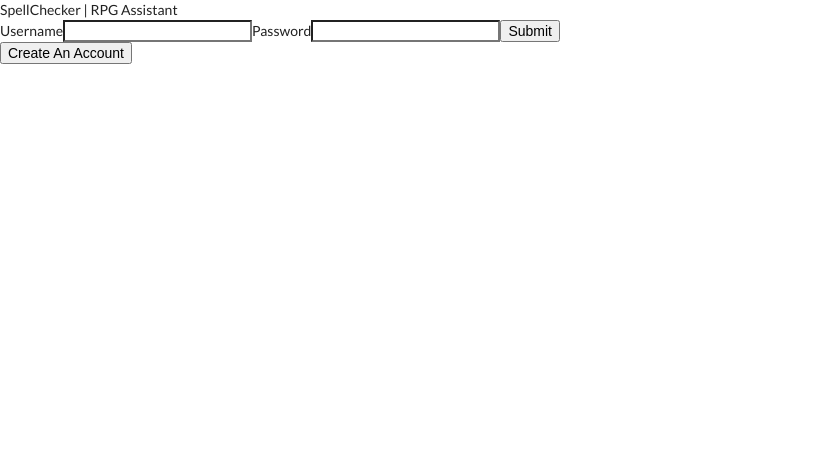
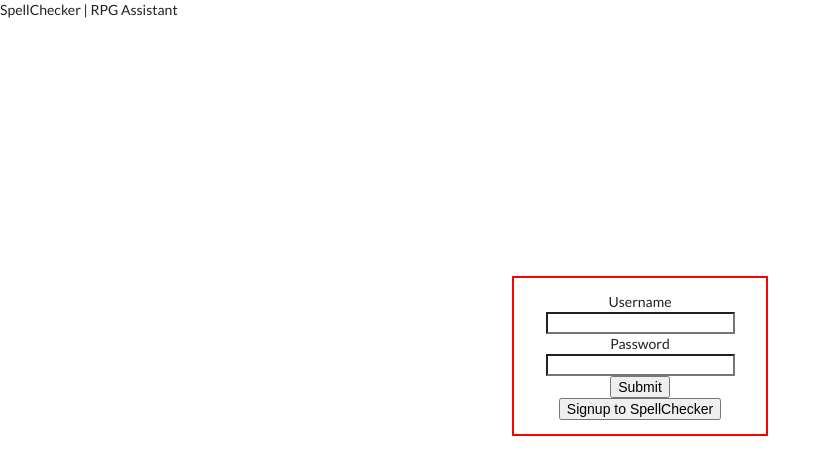
Before and after one commit to trevor-jameson/v2-frontend-spell-checker, a React (Create React App) app: page / in a window 1280 px wide. Both pictures are taken after a click on the button "Login". Shown: the top 474 px of the page, without its empty margins (0-831 px from the left). Built offline with nearby package versions, Linux system fonts and the light colour scheme; a web font is replaced by a local one.

Commit message:
Style added for LandingPage. Composable styling not working for LandingForms

```diff
--- a/src/components/LandingPage.js
+++ b/src/components/LandingPage.js
@@ -1,8 +1,18 @@
 import React from 'react'
+import styled from 'styled-components'
 
 import Login from './Login'
 import Signup from './Signup'
 import Welcome from './Welcome'
+
+
+const LandingContainer = styled.div`
+  border: 2px solid red;
+  margin: 20% auto;
+  padding: 1em;
+  text-align: center;
+  max-width: 20%;
+`
 
 export default class LandingPage extends React.Component {
     state = {
@@ -24,9 +34,9 @@ export default class LandingPage extends React.Component {
 
     render(){
         return (
-            <div id='landing-page'>
+            <LandingContainer>
                 {this.pageToRender()}
-            </div>
+            </LandingContainer>
         )
     }
 }
--- a/src/components/Login.js
+++ b/src/components/Login.js
@@ -1,7 +1,9 @@
-import React from 'react'
+import React, { Fragment } from 'react'
 import Adapter from '../utils/Adapter'
+import '../styled_components/LandingFormWrapper'
+import LandingFormWrapper from '../styled_components/LandingFormWrapper'
 
-export default class Login extends React.Component {
+class Login extends React.Component {
   state = {
       username: '',
       password: '',
@@ -11,7 +13,7 @@ export default class Login extends React.Component {
 
   render() {
     return (
-      <div id='login-view'>
+      <Fragment>
         <form onSubmit={(e) => Adapter.submitLoginOrSignup(e, 'login', this.state)}>
           <label htmlFor="username">Username</label>
           <input
@@ -34,9 +36,11 @@ export default class Login extends React.Component {
           value='signup'
           onClick={this.props.changeView}
           >
-          Create An Account
+          Signup to SpellChecker
         </button>
-      </div>
+      </Fragment>
     );
   }
 }
+
+export default LandingFormWrapper(Login)
--- a/src/components/template.js
+++ b/src/components/react_component_template.js
@@ -1,3 +1,5 @@
+// Not for rendering; copy to reduce boilerplate when creating class components
+
 import React from 'react'
 
 export default class name extends React.Component {
--- /dev/null
+++ b/src/styled_components/LandingFormWrapper.js
@@ -0,0 +1,12 @@
+import styled from 'styled-components'
+
+// Wrapper should overwrite styles in the passed-in component
+const LandingFormWrapper = (component) =>{
+    return styled(component)`
+        background-color: red;
+        color: blue;
+    `
+}
+
+
+export default LandingFormWrapper
--- a/src/styles/LandingPage.css
+++ /dev/null
@@ -1 +0,0 @@
-/* add css here or within styled-components? */
```
